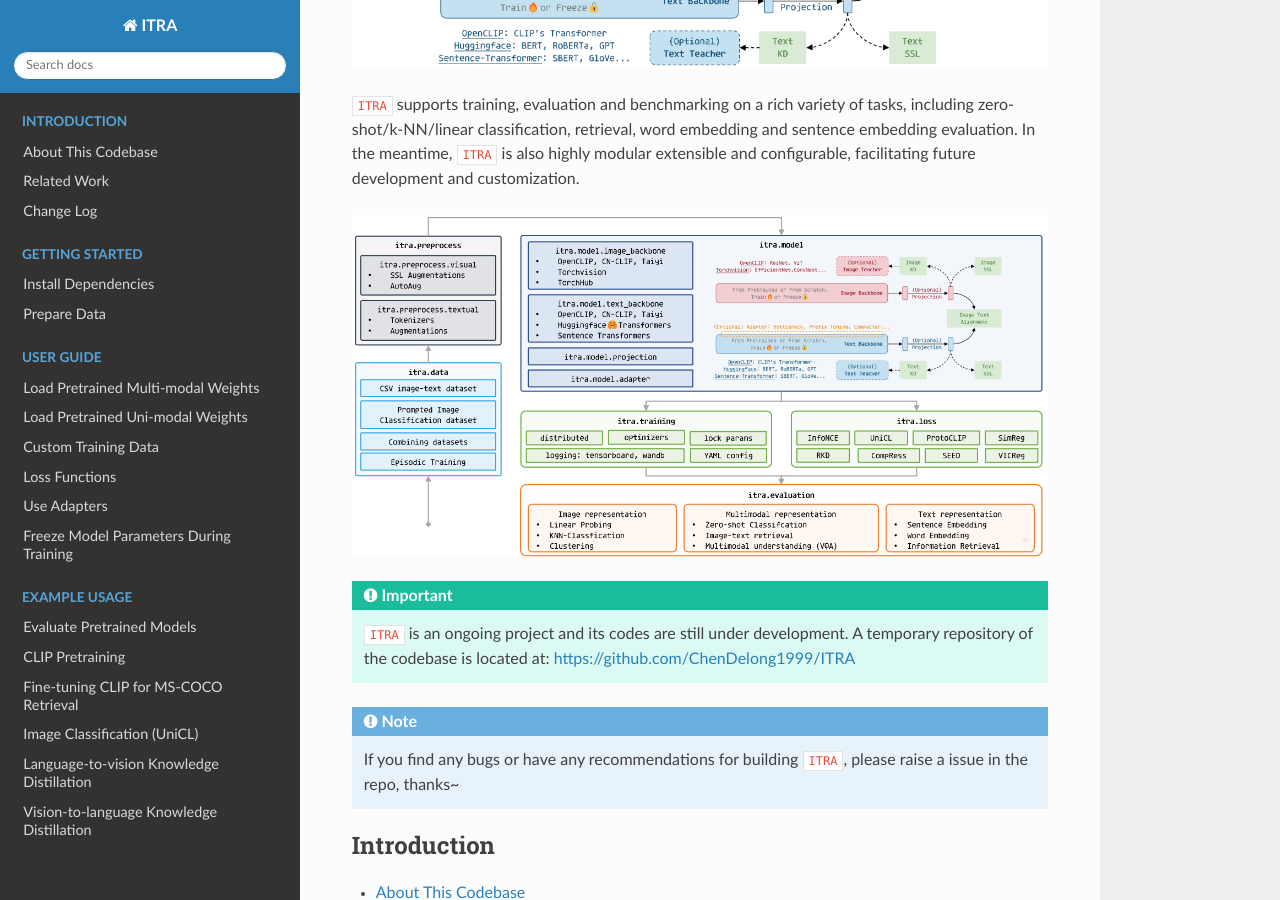
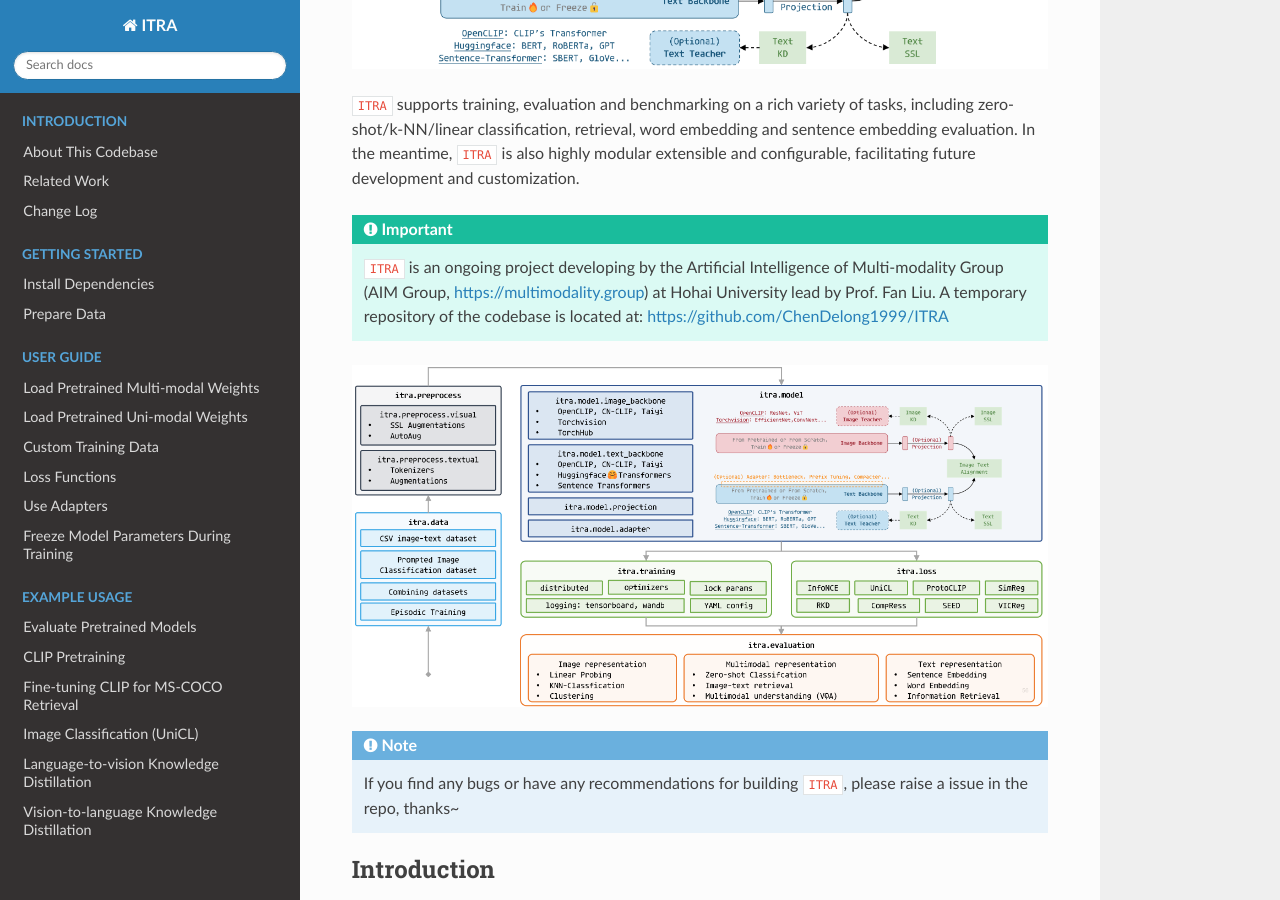
Before and after one commit to ChenDelong1999/ITRA-Documentations, a Sphinx documentation site: the page built from source/index.rst, in a window 1280 px wide and 900 px high, scrolled down 418 px. Built offline with Sphinx 7.4.7 and the Read the Docs theme 2.0.0, drawn with Linux system fonts in a browser that asks for light colours; some of the changed text lies outside the part shown.

Commit message:
add AIM Group Info

```diff
--- a/source/conf.py
+++ b/source/conf.py
@@ -18,7 +18,7 @@
 # -- Project information -----------------------------------------------------
 
 project = 'ITRA'
-copyright = '2022, Delong Chen (陈德龙) at Megvii and HHU'
+copyright = '2023, AIM Group, Hohai University'
 author = 'Delong Chen'
 
 # The full version, including alpha/beta/rc tags
--- a/source/index.rst
+++ b/source/index.rst
@@ -14,12 +14,13 @@ Welcome to the documentation of ITRA ! 🎈
 
 ``ITRA`` supports training, evaluation and benchmarking on a rich variety of tasks, including zero-shot/k-NN/linear classification, retrieval, word embedding and sentence embedding evaluation. In the meantime, ``ITRA`` is also highly modular extensible and configurable, facilitating future development and customization.
 
+.. Important::
+   ``ITRA`` is an ongoing project developing by the Artificial Intelligence of Multi-modality Group (AIM Group, https://multimodality.group) at Hohai University lead by Prof. Fan Liu. A temporary repository of the codebase is located at: https://github.com/ChenDelong1999/ITRA
+
 .. image:: ../source/Contents/assets/modular.png
    :align: right
    :width: 10in
 
-.. Important::
-   ``ITRA`` is an ongoing project and its codes are still under development. A temporary repository of the codebase is located at: https://github.com/ChenDelong1999/ITRA
 
 .. note::
    If you find any bugs or have any recommendations for building ``ITRA``, please raise a issue in the repo, thanks~
```
